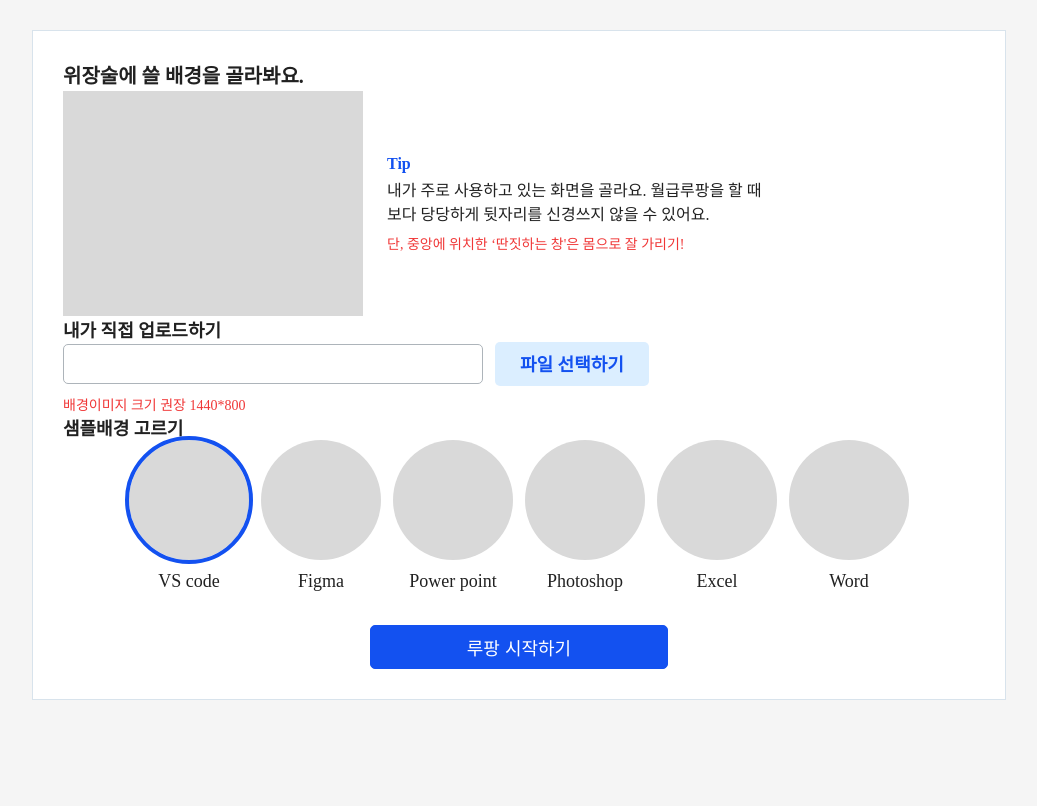
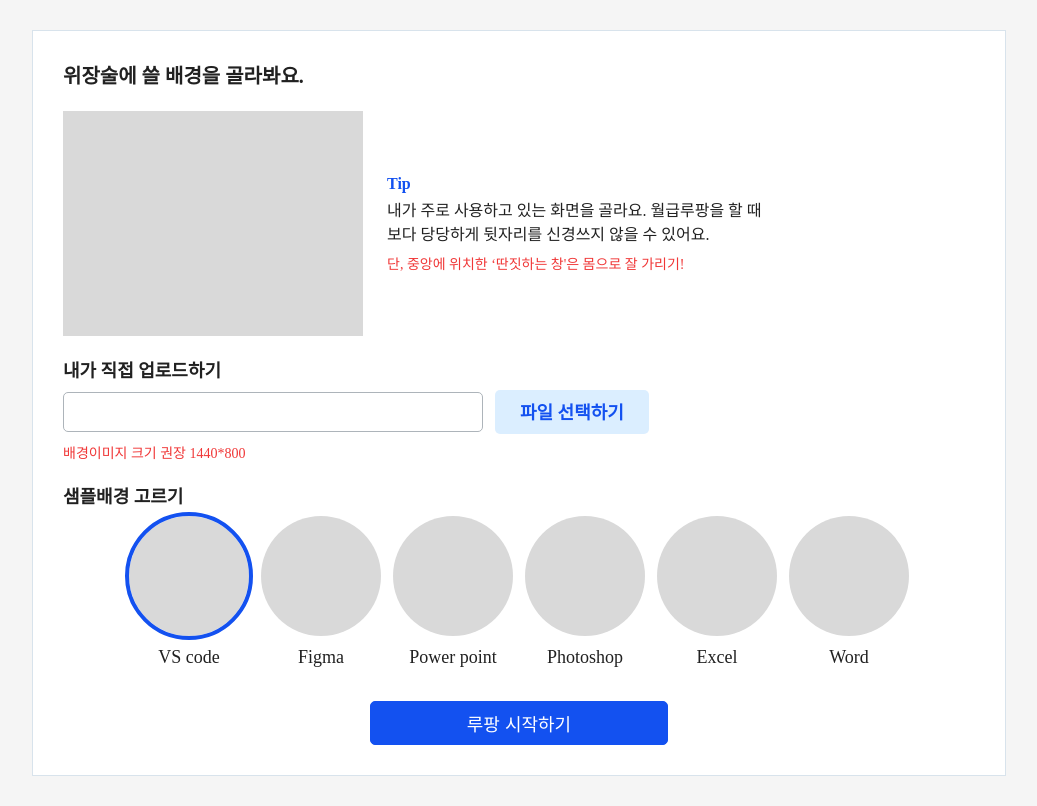
Before and after one commit to salaryLoupang/salaryLoupang_FE, a Next.js app in the folder apps/my-app/: page /setting in a window 1280 px wide. Shown: the whole page, without its empty margins (121-1158 px from the left). Built offline with nearby package versions, Linux system fonts and the light colour scheme.

Commit message:
feat: change Tilte design

```diff
--- a/apps/my-app/src/components/Title/Title.css
+++ b/apps/my-app/src/components/Title/Title.css
@@ -3,12 +3,17 @@
     color:#212121;
     font-size: 20px;
     line-height: 1.5;
+    margin-bottom: 20px;
 }
 
 .form-group + .default-title {
     margin-top: 18px;
 }
 
+.info-title {
+    margin-top: 20px;
+    margin-bottom: 8px;
+}
 .info-title h1 {
     font-size: 18px;
     font-weight: 600;
```
